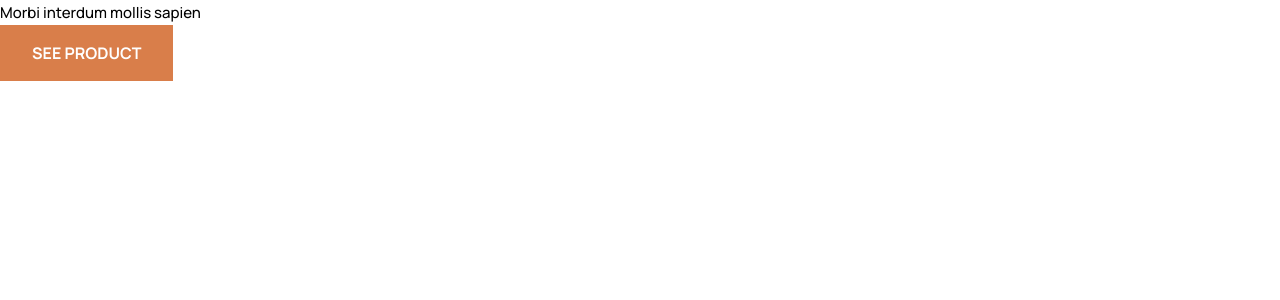
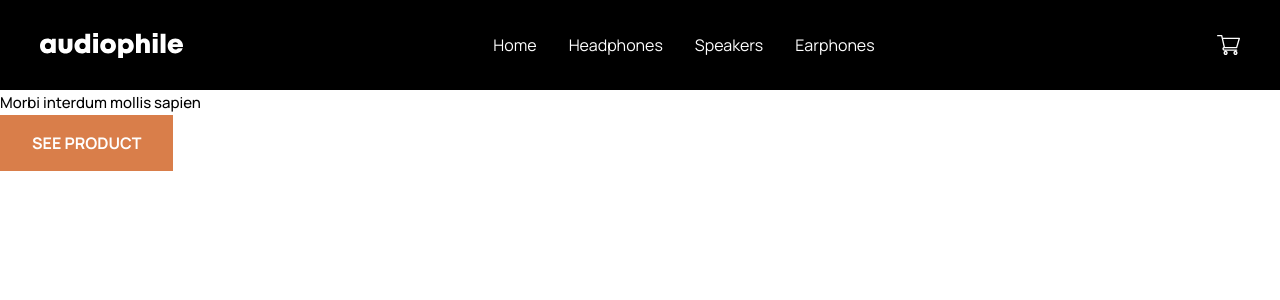
Before and after one commit to LordAldi/audiophile, a Next.js app: page / in a window 1280 px wide. Shown: the top 300 px of the page. Built offline with nearby package versions, Linux system fonts and the light colour scheme.

Commit message:
add navbar

```diff
--- /dev/null
+++ b/components/Navbar/Navbar.js
@@ -0,0 +1,23 @@
+import React from "react";
+import IconCart from "../../assets/shared/desktop/icon-cart.svg";
+import Logo from "../../assets/shared/desktop/logo.svg";
+import IconHamburger from "../../assets/shared/tablet/icon-hamburger.svg";
+const Navbar = () => {
+  const navItem = ["Home", "Headphones", "Speakers", "Earphones"];
+  return (
+    <div className="w-full h-22.5 px-6 md:px-10 bg-black flex items-center justify-between ">
+      <IconHamburger className="flex-none xl:hidden" />
+      <Logo className="md:flex-grow md:ml-10 xl:ml-0 xl:flex-none cursor-pointer" />
+
+      <ul className="hidden xl:flex text-white">
+        {navItem.map((item) => (
+          <li className="mr-8 cursor-pointer hover:text-primary">{item}</li>
+        ))}
+      </ul>
+
+      <IconCart className="flex-none" />
+    </div>
+  );
+};
+
+export default Navbar;
--- a/pages/_app.js
+++ b/pages/_app.js
@@ -1,7 +1,13 @@
+import Navbar from "../components/Navbar/Navbar";
 import "../styles/globals.css";
 
 function MyApp({ Component, pageProps }) {
-  return <Component {...pageProps} />;
+  return (
+    <>
+      <Navbar />
+      <Component {...pageProps} />
+    </>
+  );
 }
 
 export default MyApp;
--- a/tailwind.config.js
+++ b/tailwind.config.js
@@ -80,6 +80,9 @@ module.exports = {
           },
         ],
       },
+      height: {
+        22.5: "5.625rem",
+      },
     },
   },
   variants: {
```
